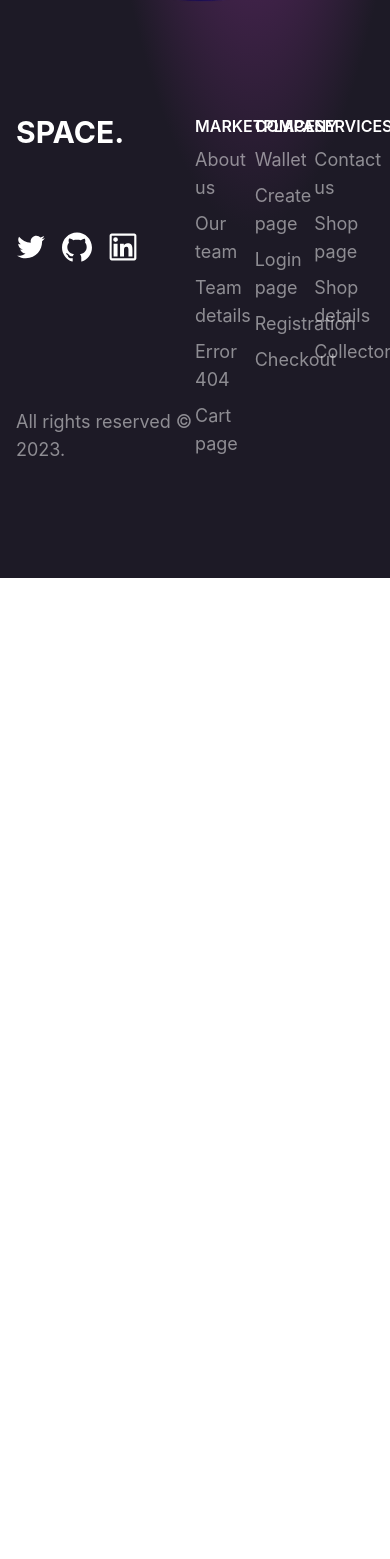
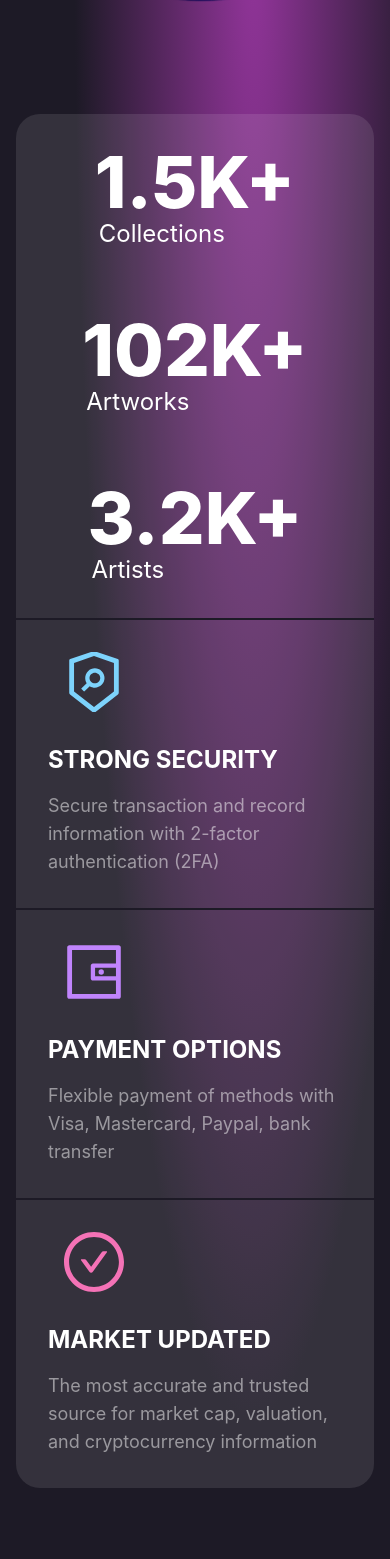
Before and after one commit to ThePiyushAggarwal/space-web-3-landing-page, a React (Vite) app: page / in a window 390 px wide. Shown: the part 1249-2808 px from the top of the page. Before the commit the page ends 1827 px from the top, so only its background shows below. Built offline with nearby package versions, Linux system fonts and the light colour scheme.

Commit message:
feat: added Statistics Section fully responsive

```diff
--- a/src/App.tsx
+++ b/src/App.tsx
@@ -3,6 +3,7 @@ import { DropdownNavigation } from "./components/DropdownNavigation"
 import { Footer } from "./components/Footer"
 import { Header } from "./components/Header"
 import { HeroSection } from "./components/HeroSection"
+import { StatisticsSection } from "./components/StatisticsSection"
 import { isMenuOpenAtom } from "./components/jotaiAtoms"
 
 function App() {
@@ -13,6 +14,7 @@ function App() {
 			<Header />
 			{isMenuOpen && <DropdownNavigation />}
 			<HeroSection />
+			<StatisticsSection />
 			<Footer />
 		</>
 	)
--- /dev/null
+++ b/src/components/StatisticsSection.tsx
@@ -0,0 +1,66 @@
+import {
+	CheckCircleOutlined,
+	SecurityScanOutlined,
+	WalletOutlined,
+} from "@ant-design/icons"
+
+function StatisticsSection() {
+	return (
+		<section className="mb-24 text-secondary">
+			{/* Statistics */}
+			<div className="grid grid-cols-1 rounded-t-3xl border-b-2 border-primary-bg bg-white bg-opacity-10 sm:grid-cols-2 md:grid-cols-3">
+				{[
+					{
+						count: "1.5K+",
+						unit: "Collections",
+					},
+					{
+						count: "102K+",
+						unit: "Artworks",
+					},
+					{
+						count: "3.2K+",
+						unit: "Artists",
+					},
+				].map((stat, key) => (
+					<div className="flex justify-center py-8" key={key}>
+						<div>
+							<div className="text-7xl font-extrabold">{stat.count}</div>
+							<div className="ps-1 text-2xl">{stat.unit}</div>
+						</div>
+					</div>
+				))}
+			</div>
+
+			{/* Features Offered */}
+			<div className="grid md:grid-cols-3">
+				<div className="col-span-1 bg-white bg-opacity-10 p-8 md:rounded-bl-3xl">
+					<SecurityScanOutlined className="mb-8 ms-4 text-6xl text-sky-300" />
+					<h3 className="mb-4 text-2xl font-bold uppercase">Strong Security</h3>
+					<p className="text-lg text-ternary">
+						Secure transaction and record information with 2-factor
+						authentication (2FA)
+					</p>
+				</div>
+				<div className="col-span-1 border-y-2 border-primary-bg bg-white bg-opacity-10 p-8 md:border-x-2 md:border-y-0">
+					<WalletOutlined className="mb-8 ms-4 text-6xl text-purple-400" />
+					<h3 className="mb-4 text-2xl font-bold uppercase">Payment Options</h3>
+					<p className="text-lg text-ternary">
+						Flexible payment of methods with Visa, Mastercard, Paypal, bank
+						transfer
+					</p>
+				</div>
+				<div className="col-span-1 rounded-b-3xl bg-white bg-opacity-10 p-8 md:rounded-bl-none md:rounded-br-3xl">
+					<CheckCircleOutlined className="mb-8 ms-4 text-6xl text-pink-400" />
+					<h3 className="mb-4 text-2xl font-bold uppercase">Market Updated</h3>
+					<p className="text-lg text-ternary">
+						The most accurate and trusted source for market cap, valuation, and
+						cryptocurrency information
+					</p>
+				</div>
+			</div>
+		</section>
+	)
+}
+
+export { StatisticsSection }
```
